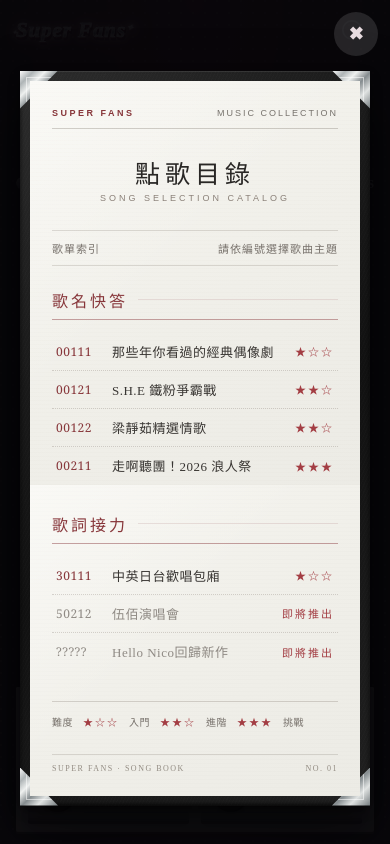
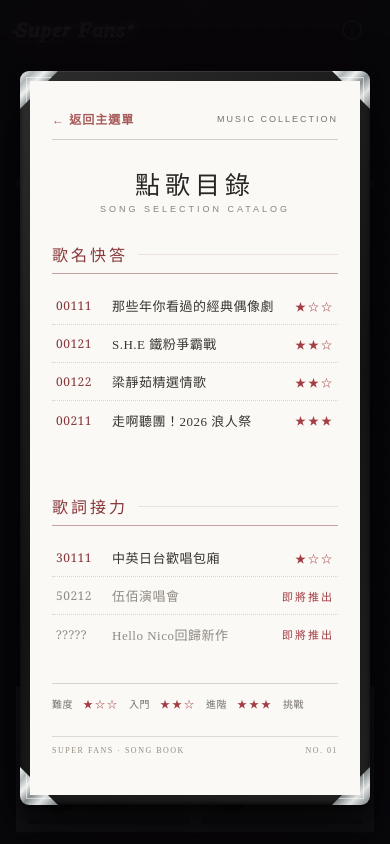
Before and after one commit to ching21777/superfans, a plain HTML site: page index.html in a window 390 px wide. Both pictures are taken after a click on the button "START". Drawn offline with Linux system fonts and the light colour scheme.

Commit message:
Style: 調整點歌本版面與手機顯示

```diff
--- a/css/catalog.css
+++ b/css/catalog.css
@@ -82,6 +82,7 @@
 .songbook .sb-page {
   position: relative;
   min-width: 0;
+  min-height: 560px;
   padding: 34px 30px 26px;
   background:
     linear-gradient(135deg, rgba(255,255,255,.35), transparent 45%),
@@ -106,6 +107,23 @@
 .songbook .sb-topline,
 .songbook .sb-topline * { font-family: Arial, sans-serif; }
 .songbook .sb-brand { color: var(--sb-red); font-weight: bold; letter-spacing: 2.5px; }
+
+.songbook .sb-back {
+  padding: 2px 0;
+  border: 0;
+  background: none;
+  color: #a85b5b;
+  font: inherit;
+  font-size: 12px;
+  font-weight: 700;
+  letter-spacing: 1px;
+  cursor: pointer;
+  transition: color .2s;
+}
+
+.songbook .sb-back:hover {
+  color: #1f1c19;
+}
 
 .songbook .sb-title {
   margin: 25px 0 3px;
@@ -137,6 +155,9 @@
   letter-spacing: 1px;
 }
 
+.songbook [data-sb-page] {
+  margin-top: 28px;
+}
 /* ---- 分類 ---- */
 .songbook .sb-section { margin-bottom: 27px; }
 .songbook .sb-section:last-child { margin-bottom: 0; }
@@ -295,18 +316,59 @@
       calc(20px + env(safe-area-inset-right, 0px))
       calc(28px + env(safe-area-inset-bottom, 0px))
       calc(20px + env(safe-area-inset-left, 0px));
-  }
+      overflow: hidden;
+      align-items: center;
+}
 
-  .songbook .sb-book { padding: 10px; }
-  .songbook .sb-corner { width: 38px; height: 38px; }
-  .songbook .sb-pages { grid-template-columns: minmax(0, 1fr); }
 
-  .songbook .sb-page { padding: 27px 22px 23px; }
-  .songbook .sb-page.left  { padding-bottom: 0; box-shadow: none; }
-  .songbook .sb-page.right { padding-top: 27px; box-shadow: none; }
+.songbook .sb-book { padding: 10px; }
+.songbook .sb-corner { width: 38px; height: 38px; }
+.songbook {
+  max-height: calc(100dvh - 88px);
+}
 
-  .songbook .sb-title { font-size: 25px; }
+.songbook .sb-book {
+  max-height: 100%;
+  overflow: hidden;
 }
+
+.songbook .sb-pages {
+  grid-template-columns: minmax(0, 1fr);
+  max-height: calc(100dvh - 108px);
+  overflow-y: auto;
+  background: #FAF9F5;
+  overscroll-behavior: contain;
+}
+
+.songbook .sb-topline {
+  position: sticky;
+  top: 0px;
+  z-index: 3;
+  padding-bottom: 10px;
+  background: #FAF9F5;
+}
+
+.songbook .sb-page {
+  min-height: 0;
+  padding: 27px 22px 40px;
+  background: transparent;
+  box-shadow: none;
+}
+
+.songbook .sb-page.left {
+  padding-bottom: 0px;
+  box-shadow: none !important;
+  border: 0 !important;
+}
+
+.songbook .sb-page.right {
+  padding-top: 27px;
+  box-shadow: none !important;
+  border: 0 !important;
+}
+
+.songbook .sb-title { font-size: 25px; }
+} /* 結束手機版設定 */
 
 @media (max-width: 380px) {
   .songbook .sb-page { padding-left: 16px; padding-right: 16px; }
--- a/index.html
+++ b/index.html
@@ -227,7 +227,6 @@
 
 <!-- ==================== 點歌目錄 ==================== -->
 <div class="ov" id="m-catalog" onclick="if(event.target===this)closeCatalog()">
-  <button class="x sb-close" onclick="closeCatalog()" aria-label="關閉">✖</button>
 
   <div class="songbook" role="dialog" aria-modal="true" aria-label="點歌目錄">
     <div class="sb-book">
@@ -240,15 +239,11 @@
         <!-- 左頁 -->
         <div class="sb-page left">
           <header class="sb-topline">
-            <span class="sb-brand">SUPER FANS</span>
-            <span>MUSIC COLLECTION</span>
-          </header>
+  <button class="sb-back" type="button" onclick="closeCatalog()">← 返回主選單</button>
+  <span>MUSIC COLLECTION</span>
+</header>
           <h1 class="sb-title">點歌目錄</h1>
           <p class="sb-subtitle">SONG SELECTION CATALOG</p>
-          <div class="sb-intro">
-            <span>歌單索引</span>
-            <span>請依編號選擇歌曲主題</span>
-          </div>
           <div data-sb-page="0"></div>
         </div>
 
```
